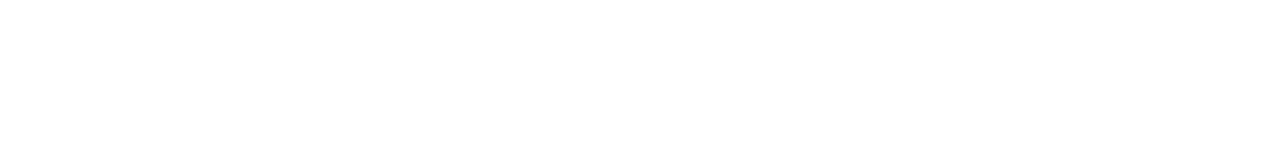
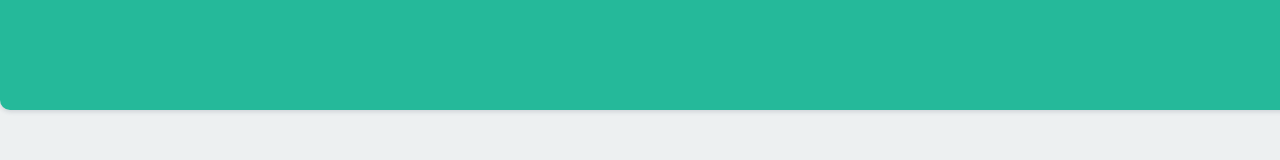
Before and after one commit to hakaneroztekin/todo-app-javascript, a plain HTML site: page index.html in a window 1280 px wide. Drawn offline with Linux system fonts and the light colour scheme.

Commit message:
add header basics

```diff
--- a/index.html
+++ b/index.html
@@ -2,9 +2,17 @@
 <html lang="en">
 <head>
     <meta charset="UTF-8">
-    <title>Title</title>
+    <title>To-do List App</title>
+
+    <link rel="stylesheet" type="text/css" href="resources/css/reset.css">
+    <link rel="stylesheet" type="text/css" href="resources/css/style.css">
 </head>
 <body>
 
+<!--Header of the app-->
+<header>
+
+</header>
+
 </body>
 </html>
--- /dev/null
+++ b/resources/css/style.css
@@ -0,0 +1,14 @@
+@charset "UTF-8";
+
+header {
+    width: 100%;
+    height: 80px;
+    position: fixed;
+    top: 0;
+    left: 0;
+    z-index: 5;
+    background: #25b99a;
+    box-shadow: 0px 2px 4px rgba(44, 62, 80, 0.15);
+    border-bottom-left-radius: 10px;
+    border-bottom-right-radius: 10px;
+}
```
